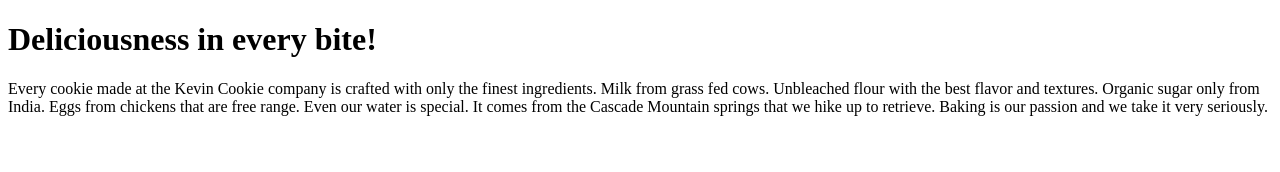
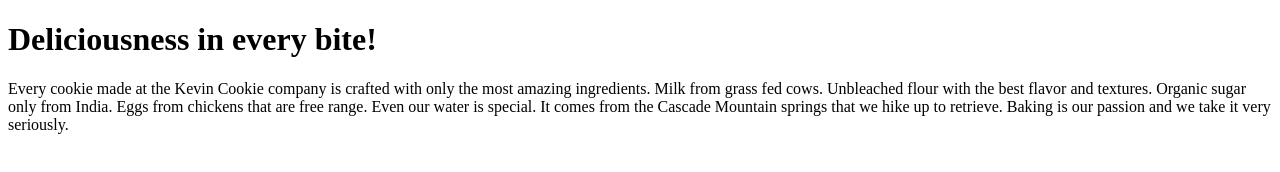
Before and after one commit to TemitopeoluwaGiwa/KevinCookieCompany.com, a plain HTML site: page index.htm in a window 1280 px wide. Drawn offline with Linux system fonts and the light colour scheme.

Commit message:
changed finest to most amazing

```diff
--- a/index.htm
+++ b/index.htm
@@ -3,7 +3,7 @@
 <body>
 
 <h1>Deliciousness in every bite!</h1>
-<p>Every cookie made at the Kevin Cookie company is crafted with only the finest ingredients. Milk from grass fed cows. Unbleached flour with the best flavor and textures. Organic sugar only from India. Eggs from chickens that are free range. Even our water is special. It comes from the Cascade Mountain springs that we hike up to retrieve. Baking is our passion and we take it very seriously.</p>
+<p>Every cookie made at the Kevin Cookie company is crafted with only the most amazing ingredients. Milk from grass fed cows. Unbleached flour with the best flavor and textures. Organic sugar only from India. Eggs from chickens that are free range. Even our water is special. It comes from the Cascade Mountain springs that we hike up to retrieve. Baking is our passion and we take it very seriously.</p>
 
 </body>
 </html>
```
